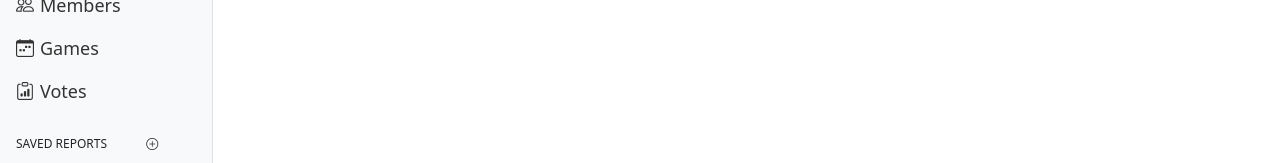
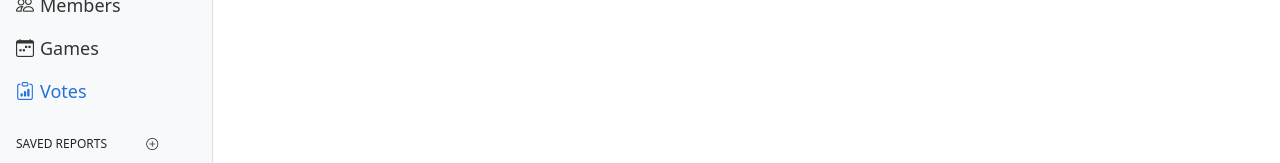
Before and after one commit to triax/console, a React (Vite) app: page /votes in a window 1280 px wide. Shown: the part 123-286 px from the top of the page. Built offline with nearby package versions, Linux system fonts and the light colour scheme.

Commit message:
Use isActive

```diff
--- a/src/components/Sidebar.tsx
+++ b/src/components/Sidebar.tsx
@@ -1,44 +1,41 @@
-import { useNavigate } from "react-router-dom";
+import { NavLink } from "react-router-dom";
 
 export default function Sidebar() {
-    const navigate = useNavigate();
     const menu = [
         {
             title: 'Teams',
             icon: 'bi bi-flag',
-            navigate: () => navigate('/teams'),
+            path: '/teams',
         },
         {
             title: 'Members',
             icon: 'bi bi-people',
-            navigate: () => navigate('/members'),
+            path: '/members',
         },
         {
             title: 'Games',
             icon: 'bi bi-calendar-week',
-            navigate: () => navigate('/games'),
+            path: '/games',
         },
         {
 
             title: 'Votes',
             icon: 'bi bi-clipboard-data',
-            navigate: () => navigate('/votes'),
+            path: '/votes',
         },
     ];
-    const hash = window.location.hash.replace(/^#/, '');
-    const active = (title: string): string => title.localeCompare(hash, undefined, { sensitivity: 'base' }) === 0 ? ' active' : '';
     return (
         <nav id="sidebarMenu" className="col-md-3 col-lg-2 d-md-block bg-light sidebar collapse">
             <div className='position-sticky pt-3 sidebar-sticky'>
                 <ul className="nav flex-column">
                     {menu.map((item, index) => <li key={index} className="nav-item">
-                        <a
-                            className={"nav-link" + active(item.title)} aria-current="page" href=""
-                            onClick={item.navigate}
+                        <NavLink
+                            className={({ isActive }) => isActive ? 'active nav-link' : 'nav-link'} aria-current="page"
+                            to={item.path}
                         >
                             <i className={item.icon} style={{ fontSize: 18, marginRight: 6 }}></i>
                             <span style={{ fontSize: 18 }}>{item.title}</span>
-                        </a>
+                        </NavLink>
                     </li>)}
                 </ul>
 
```
